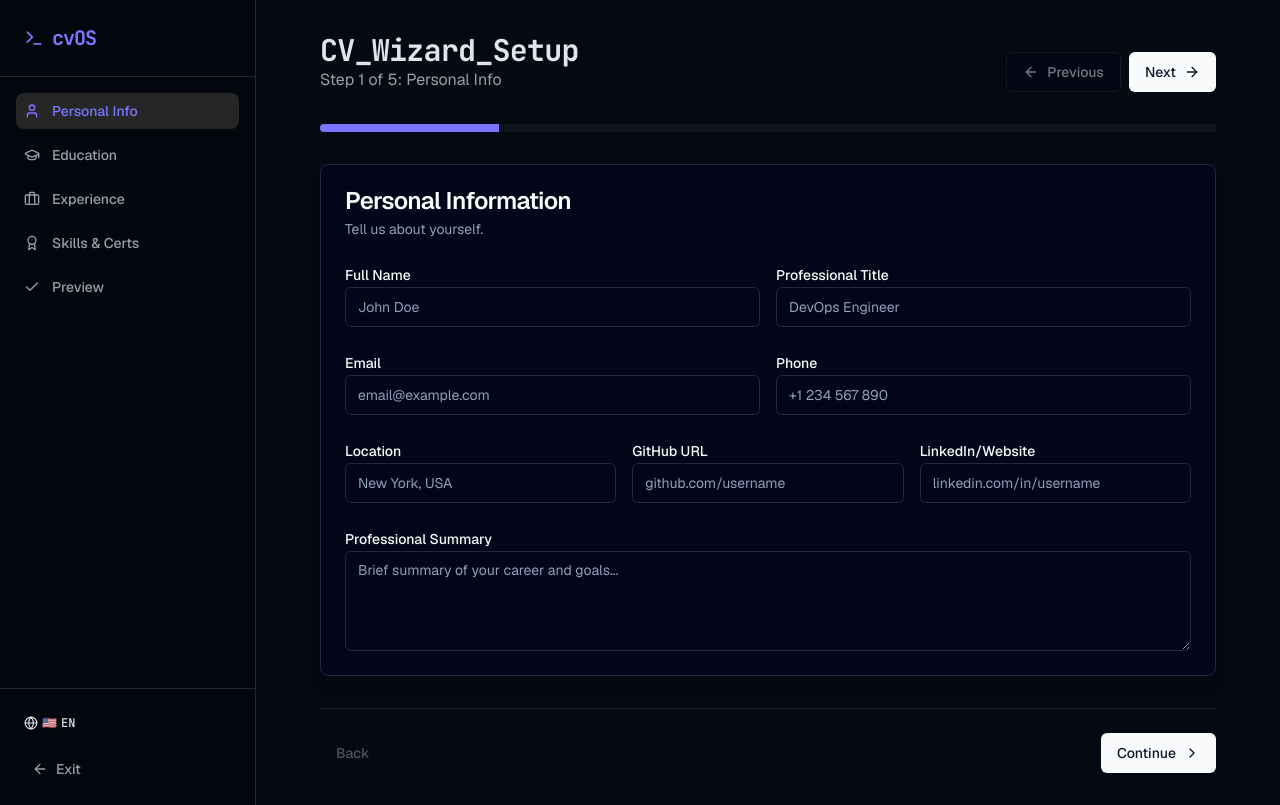
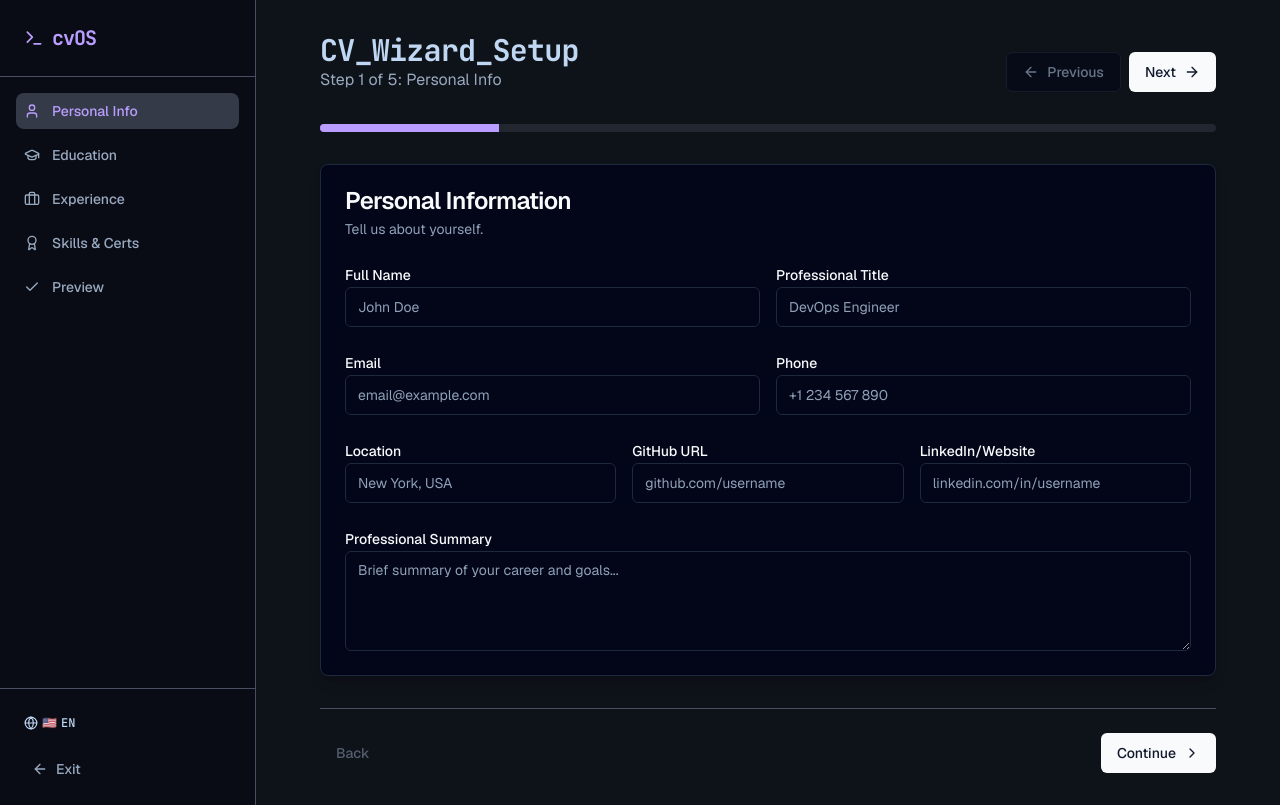
Before and after one commit to Raido-co/cvos-platform, a Next.js app in the folder apps/web/: page /dashboard in a window 1280 px wide. Built offline with nearby package versions, Linux system fonts and the light colour scheme.

Commit message:
feat: implement Catppuccin Mocha theme with OKLCH colors

```diff
--- a/apps/web/app/globals.css
+++ b/apps/web/app/globals.css
@@ -47,85 +47,106 @@
   --radius-4xl: calc(var(--radius) + 16px);
 }
 
-/* Force Dark Mode Default */
+/* Catppuccin Mocha Theme */
 :root {
   --radius: 0.5rem;
-  --background: oklch(0.14 0.02 260);
-  /* Deep Navy/Slate #0f1117 */
-  --foreground: oklch(0.92 0.01 260);
-  /* Soft White */
-  --card: oklch(0.17 0.02 260);
-  /* Lighter Slate for Cards */
-  --card-foreground: oklch(0.92 0.01 260);
-  --popover: oklch(0.14 0.02 260);
-  --popover-foreground: oklch(0.92 0.01 260);
-  --primary: oklch(0.65 0.22 280);
-  /* Vibrant Purple/Violet */
-  --primary-foreground: oklch(0.985 0 0);
-  --secondary: oklch(0.25 0.03 260);
-  /* Dark Slate Surface */
-  --secondary-foreground: oklch(0.985 0 0);
-  --muted: oklch(0.20 0.03 260);
-  --muted-foreground: oklch(0.70 0.02 260);
-  --accent: oklch(0.25 0.03 260);
-  --accent-foreground: oklch(0.985 0 0);
-  --destructive: oklch(0.60 0.20 20);
-  /* Red/rose */
-  --destructive-foreground: oklch(0.985 0 0);
-  --border: oklch(0.28 0.03 260);
-  /* Visible but subtle borders */
-  --input: oklch(0.28 0.03 260);
-  --ring: oklch(0.65 0.22 280);
-  --chart-1: oklch(0.65 0.22 280);
-  --chart-2: oklch(0.60 0.15 240);
-  --chart-3: oklch(0.70 0.10 200);
-  --chart-4: oklch(0.80 0.12 160);
-  --chart-5: oklch(0.90 0.05 120);
-  --sidebar: oklch(0.12 0.02 260);
-  /* Darker sidebar */
-  --sidebar-foreground: oklch(0.92 0.01 260);
-  --sidebar-primary: oklch(0.65 0.22 280);
-  --sidebar-primary-foreground: oklch(0.985 0 0);
-  --sidebar-accent: oklch(0.20 0.03 260);
-  --sidebar-accent-foreground: oklch(0.985 0 0);
-  --sidebar-border: oklch(0.28 0.03 260);
-  --sidebar-ring: oklch(0.65 0.22 280);
+
+  /* Base - #1e1e2e - rgb(30, 30, 46) */
+  --background: oklch(0.181 0.017 265.75);
+
+  /* Text - #cdd6f4 - rgb(205, 214, 244) */
+  --foreground: oklch(0.871 0.047 252.42);
+
+  /* Surface0 - #313244 - rgb(49, 50, 68) */
+  --card: oklch(0.268 0.020 264.85);
+  --card-foreground: oklch(0.871 0.047 252.42);
+
+  --popover: oklch(0.268 0.020 264.85);
+  --popover-foreground: oklch(0.871 0.047 252.42);
+
+  /* Mauve - #cba6f7 - rgb(203, 166, 247) */
+  --primary: oklch(0.767 0.163 293.75);
+  /* Crust - #11111b - rgb(17, 17, 27) */
+  --primary-foreground: oklch(0.131 0.017 265.75);
+
+  /* Surface1 - #45475a - rgb(69, 71, 90) */
+  --secondary: oklch(0.347 0.024 264.75);
+  --secondary-foreground: oklch(0.871 0.047 252.42);
+
+  --muted: oklch(0.347 0.024 264.75);
+  /* Subtext0 - #a6adc8 - rgb(166, 173, 200) */
+  --muted-foreground: oklch(0.729 0.039 258.19);
+
+  /* Surface2 - #585b70 - rgb(88, 91, 112) */
+  --accent: oklch(0.428 0.029 263.99);
+  --accent-foreground: oklch(0.871 0.047 252.42);
+
+  /* Red - #f38ba8 - rgb(243, 139, 168) */
+  --destructive: oklch(0.729 0.157 6.56);
+  --destructive-foreground: oklch(0.131 0.017 265.75);
+
+  --border: oklch(0.428 0.029 263.99);
+  --input: oklch(0.347 0.024 264.75);
+  --ring: oklch(0.767 0.163 293.75);
+
+  /* Charts */
+  /* Blue - #89b4fa */
+  --chart-1: oklch(0.747 0.132 250.33);
+  /* Teal - #94e2d5 */
+  --chart-2: oklch(0.857 0.072 185.71);
+  /* Green - #a6e3a1 */
+  --chart-3: oklch(0.867 0.106 142.80);
+  /* Yellow - #f9e2af */
+  --chart-4: oklch(0.911 0.089 88.72);
+  /* Peach - #fab387 */
+  --chart-5: oklch(0.806 0.132 58.13);
+
+  /* Sidebar */
+  /* Mantle - #181825 - rgb(24, 24, 37) */
+  --sidebar: oklch(0.156 0.017 265.75);
+  --sidebar-foreground: oklch(0.871 0.047 252.42);
+  --sidebar-primary: oklch(0.767 0.163 293.75);
+  --sidebar-primary-foreground: oklch(0.131 0.017 265.75);
+  --sidebar-accent: oklch(0.347 0.024 264.75);
+  --sidebar-accent-foreground: oklch(0.871 0.047 252.42);
+  --sidebar-border: oklch(0.428 0.029 263.99);
+  --sidebar-ring: oklch(0.767 0.163 293.75);
 }
 
 .dark {
-  /* Inherit root since we want root to be dark by default */
-  --background: oklch(0.14 0.02 260);
-  --foreground: oklch(0.92 0.01 260);
-  --card: oklch(0.17 0.02 260);
-  --card-foreground: oklch(0.985 0 0);
-  --popover: oklch(0.14 0.02 260);
-  --popover-foreground: oklch(0.985 0 0);
-  --primary: oklch(0.65 0.22 280);
-  --primary-foreground: oklch(0.985 0 0);
-  --secondary: oklch(0.25 0.03 260);
-  --secondary-foreground: oklch(0.985 0 0);
-  --muted: oklch(0.20 0.03 260);
-  --muted-foreground: oklch(0.70 0.02 260);
-  --accent: oklch(0.25 0.03 260);
-  --accent-foreground: oklch(0.985 0 0);
-  --destructive: oklch(0.70 0.19 22);
-  --destructive-foreground: oklch(0.985 0 0);
-  --border: oklch(0.28 0.03 260);
-  --input: oklch(0.28 0.03 260);
-  --ring: oklch(0.65 0.22 280);
-  --chart-1: oklch(0.488 0.243 264.376);
-  --chart-2: oklch(0.696 0.17 162.48);
-  --chart-3: oklch(0.769 0.188 70.08);
-  --chart-4: oklch(0.627 0.265 303.9);
-  --chart-5: oklch(0.645 0.246 16.439);
-  --sidebar: oklch(0.12 0.02 260);
-  --sidebar-foreground: oklch(0.985 0 0);
-  --sidebar-primary: oklch(0.488 0.243 264.376);
-  --sidebar-primary-foreground: oklch(0.985 0 0);
-  --sidebar-accent: oklch(0.269 0 0);
-  --sidebar-accent-foreground: oklch(0.985 0 0);
-  --sidebar-border: oklch(0.28 0.03 260);
-  --sidebar-ring: oklch(0.556 0 0);
+  /* Catppuccin Mocha - Same as :root since we default to dark */
+  --background: oklch(0.181 0.017 265.75);
+  --foreground: oklch(0.871 0.047 252.42);
+  --card: oklch(0.268 0.020 264.85);
+  --card-foreground: oklch(0.871 0.047 252.42);
+  --popover: oklch(0.268 0.020 264.85);
+  --popover-foreground: oklch(0.871 0.047 252.42);
+  --primary: oklch(0.767 0.163 293.75);
+  --primary-foreground: oklch(0.131 0.017 265.75);
+  --secondary: oklch(0.347 0.024 264.75);
+  --secondary-foreground: oklch(0.871 0.047 252.42);
+  --muted: oklch(0.347 0.024 264.75);
+  --muted-foreground: oklch(0.729 0.039 258.19);
+  --accent: oklch(0.428 0.029 263.99);
+  --accent-foreground: oklch(0.871 0.047 252.42);
+  --destructive: oklch(0.729 0.157 6.56);
+  --destructive-foreground: oklch(0.131 0.017 265.75);
+  --border: oklch(0.428 0.029 263.99);
+  --input: oklch(0.347 0.024 264.75);
+  --ring: oklch(0.767 0.163 293.75);
+  --chart-1: oklch(0.747 0.132 250.33);
+  --chart-2: oklch(0.857 0.072 185.71);
+  --chart-3: oklch(0.867 0.106 142.80);
+  --chart-4: oklch(0.911 0.089 88.72);
+  --chart-5: oklch(0.806 0.132 58.13);
+  --sidebar: oklch(0.156 0.017 265.75);
+  --sidebar-foreground: oklch(0.871 0.047 252.42);
+  --sidebar-primary: oklch(0.767 0.163 293.75);
+  --sidebar-primary-foreground: oklch(0.131 0.017 265.75);
+  --sidebar-accent: oklch(0.347 0.024 264.75);
+  --sidebar-accent-foreground: oklch(0.871 0.047 252.42);
+  --sidebar-border: oklch(0.428 0.029 263.99);
+  --sidebar-ring: oklch(0.767 0.163 293.75);
 }
 
 @layer base {
```
